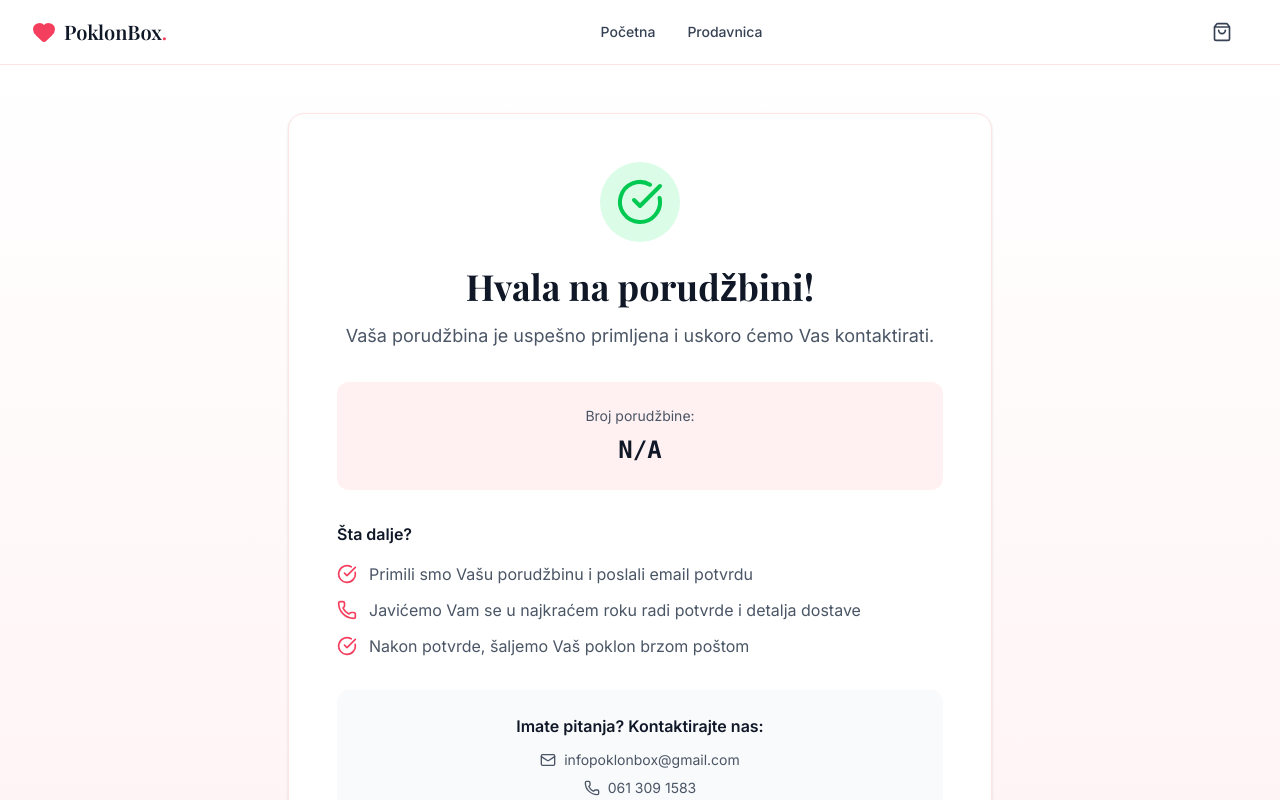
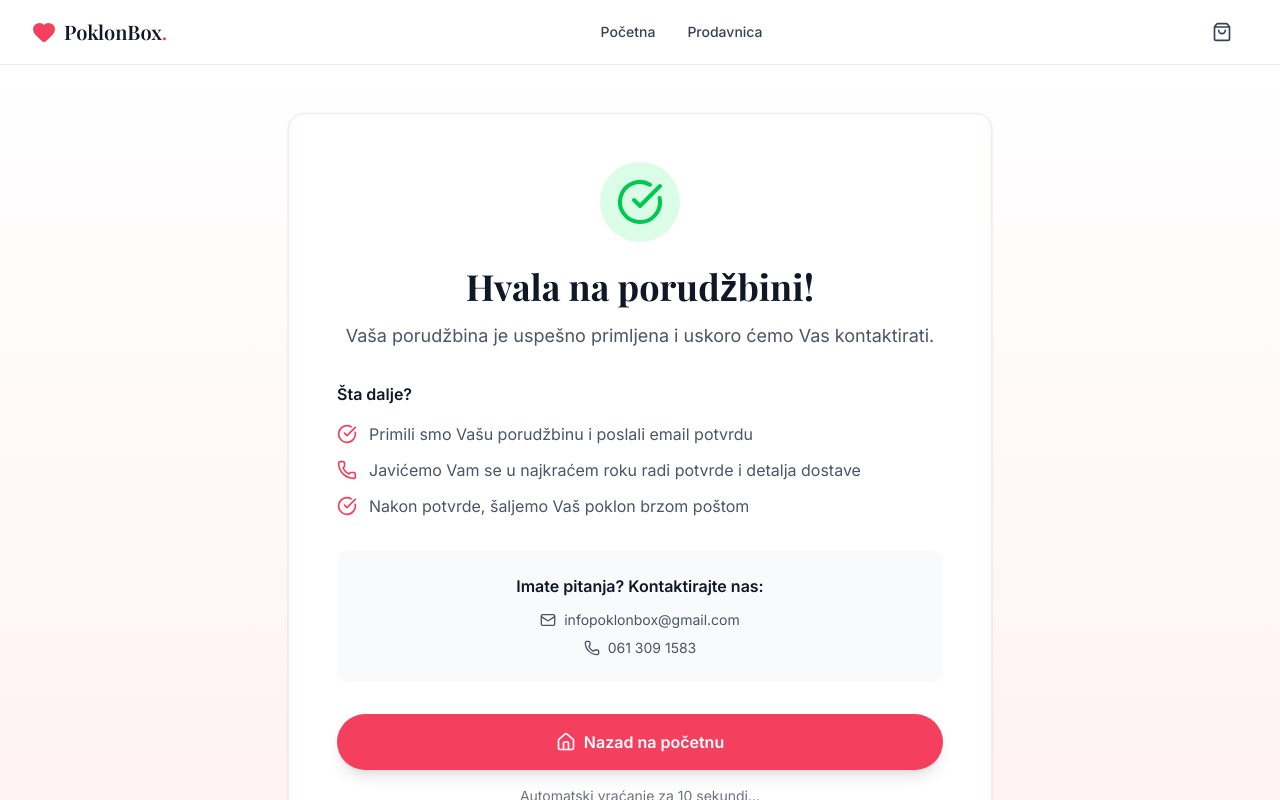
Before and after one commit to SlavkoSipka/poklonbox, a Next.js app: page /success in a window 1280 px wide. Shown: the top 800 px of the page. Built offline with nearby package versions, Linux system fonts and the light colour scheme; a web font is replaced by a local one.

Commit message:
Uklonjen broj porudzbine sa zahvalnice

```diff
--- a/app/success/page.tsx
+++ b/app/success/page.tsx
@@ -35,12 +35,6 @@ function SuccessContent() {
           <p className="text-lg text-gray-600 mb-8">
             Vaša porudžbina je uspešno primljena i uskoro ćemo Vas kontaktirati.
           </p>
-
-          {/* Order Number */}
-          <div className="bg-rose-50 rounded-xl p-6 mb-8">
-            <p className="text-sm text-gray-600 mb-2">Broj porudžbine:</p>
-            <p className="text-2xl font-bold text-gray-900 font-mono">{orderNumber}</p>
-          </div>
 
           {/* Next Steps */}
           <div className="text-left mb-8">
```
